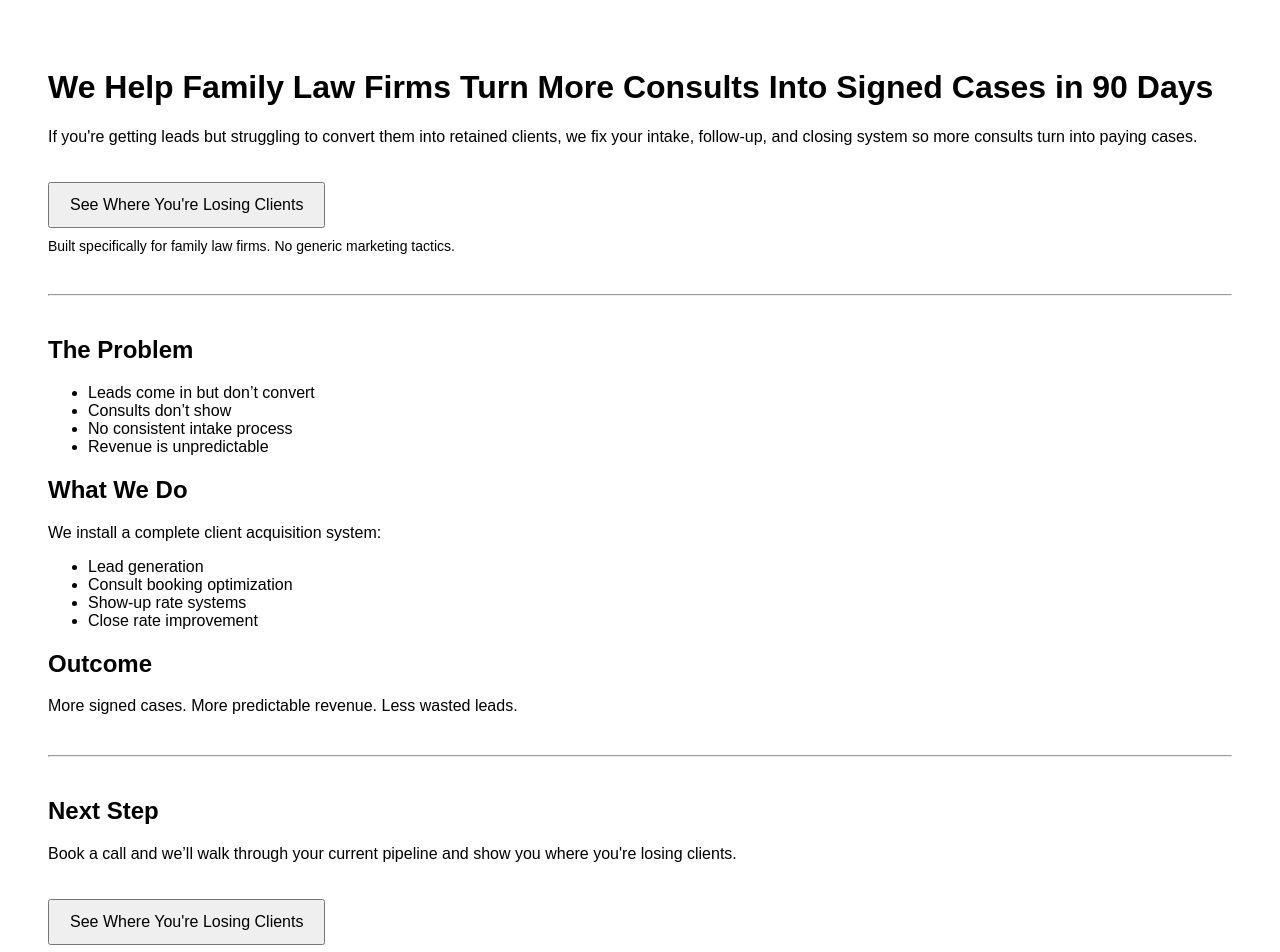
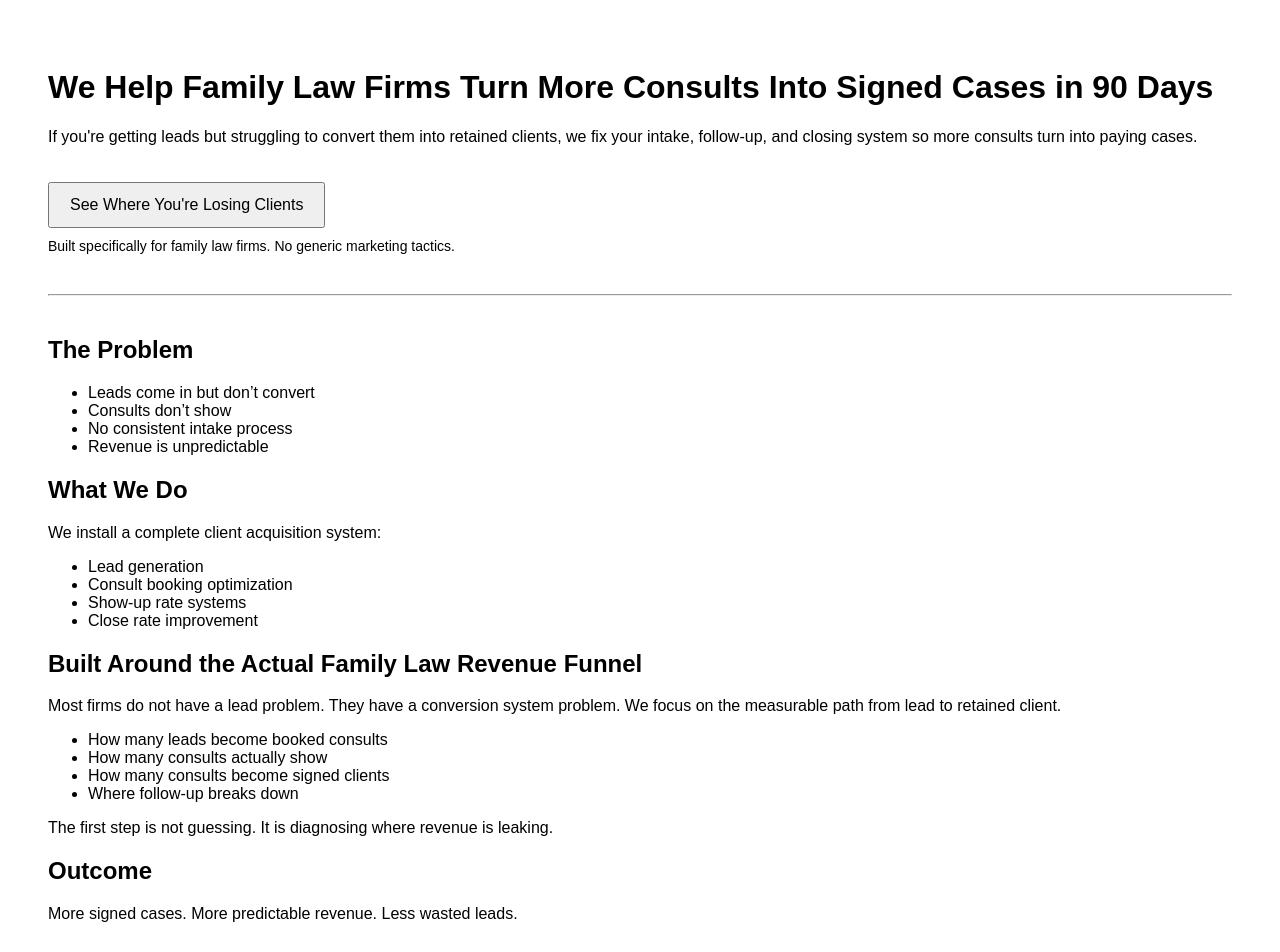
Before and after one commit to texashabsfan/flgp-site, a Next.js app: page / in a window 1280 px wide. Shown: the top 952 px of the page. Built offline with nearby package versions, Linux system fonts and the light colour scheme.

Commit message:
Update page.tsx

```diff
--- a/app/page.tsx
+++ b/app/page.tsx
@@ -37,7 +37,23 @@ we fix your intake, follow-up, and closing system so more consults turn into pay
         <li>Show-up rate systems</li>
         <li>Close rate improvement</li>
       </ul>
+<h2>Built Around the Actual Family Law Revenue Funnel</h2>
 
+<p>
+  Most firms do not have a lead problem. They have a conversion system problem.
+  We focus on the measurable path from lead to retained client.
+</p>
+
+<ul>
+  <li>How many leads become booked consults</li>
+  <li>How many consults actually show</li>
+  <li>How many consults become signed clients</li>
+  <li>Where follow-up breaks down</li>
+</ul>
+
+<p>
+  The first step is not guessing. It is diagnosing where revenue is leaking.
+</p>
       <h2>Outcome</h2>
       <p>
         More signed cases. More predictable revenue. Less wasted leads.
```
